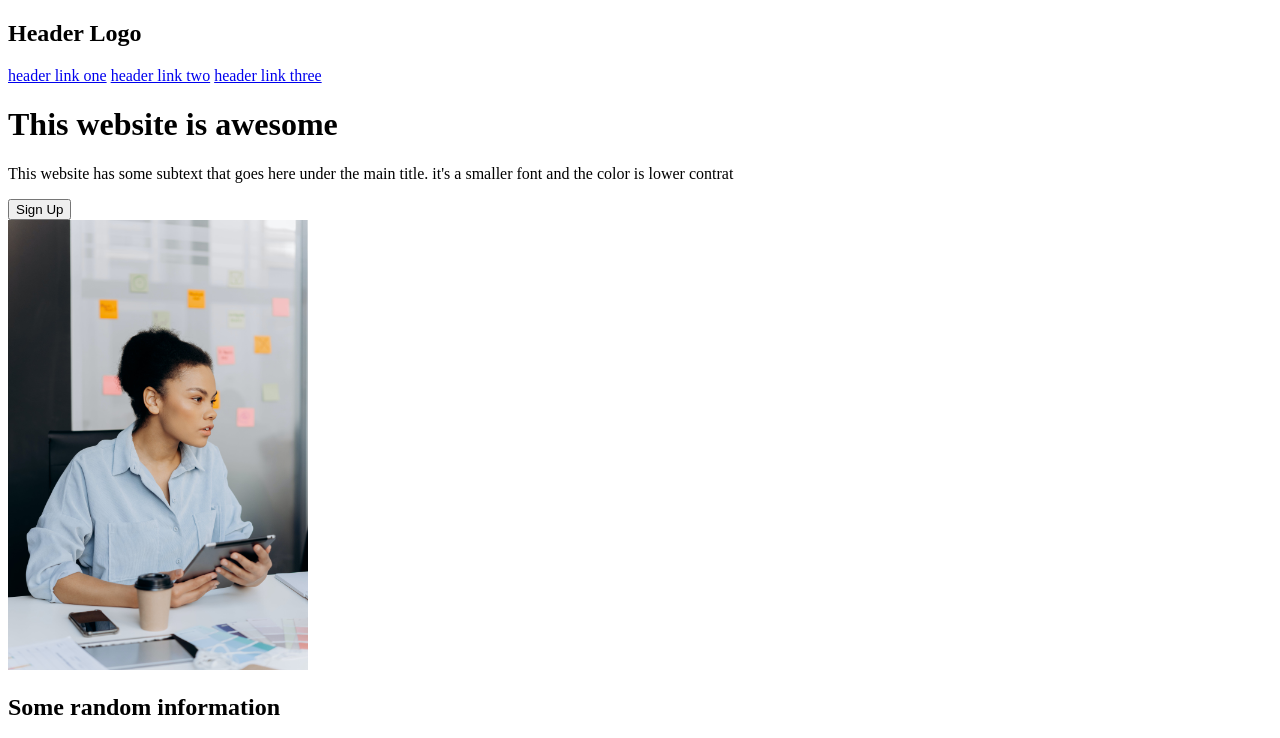
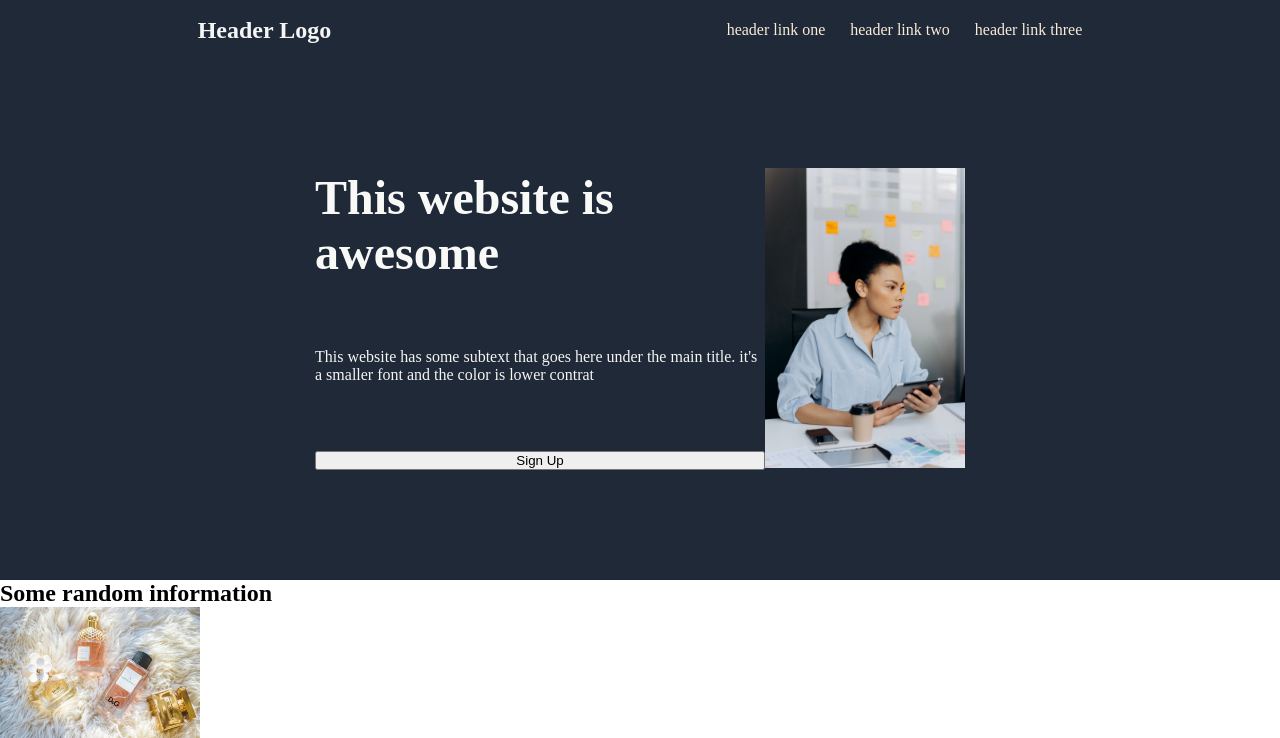
Before and after one commit to JosCariDe/odin-landing-page, a plain HTML site: page index.html in a window 1280 px wide. Shown: the top 738 px of the page. Drawn offline with Linux system fonts and the light colour scheme.

Commit message:
Agregando los primeros estilos al css > al nav se le agregó el flexbox y colores > al main, se intenta ajustar a los tamaños pedidos > se ajutó el tamaño de la section de blocks

```diff
--- a/index.html
+++ b/index.html
@@ -17,6 +17,7 @@
             <a href="#" class="link3">header link three</a>
         </div>
     </nav>
+
     <main class="main-container">
         <div class="main">
             <h1 class="main-title">This website is awesome</h1>
@@ -45,10 +46,7 @@
                 <img src="./img/pexels-valeria-boltneva-965989.jpg" alt="colonia">
                 <p>this is submit text under an illustration or image</p>
             </div>
-            <div class="blocks">
-                <img src="./img/pexels-valeria-boltneva-965989.jpg" alt="colonia">
-                <p>this is submit text under an illustration or image</p>
-            </div>
+
         </div>
     </section>
 
--- a/styles/style.css
+++ b/styles/style.css
@@ -1,5 +1,60 @@
+* {
+    margin: 0;
+    padding: 0;
+
+}
+
+.main-title {
+    font-size: 48px;
+    font-weight: 900;
+    color: #f9faf8;
+}
+
+.hero-container {
+    color: whitesmoke;
+    display: flex;
+    height: 60px;
+    display: flex;
+    justify-content: space-around;
+    align-items: center;
+}
+
+.main-container {
+    height: 520px;
+    display: flex;
+    color: whitesmoke;
+    justify-content: center;
+    align-items: center;
+}
+ .main {
+    height: 300px;
+    width: 450px;
+    display: flex;
+    flex-direction: column;
+    justify-content: space-between;
+    align-content: space-between;
+ }
+
+.hero-links {
+    display: flex;
+    justify-content: space-between;
+    gap: 25px;
+}
+
+a {
+    text-decoration: none;
+    color: antiquewhite;
+}
+
+.hero-container,
+.footer-container,
+.main-container {
+    background-color: #1f2937;
+}
+}
+
 .main-placeholder img {
-    height: 450px;
+    height: 4500px;
     width: auto;
 }
 
@@ -7,3 +62,7 @@ img {
     width: 200px;
     height: auto;
 }
+
+.section-container {
+
+}
```
